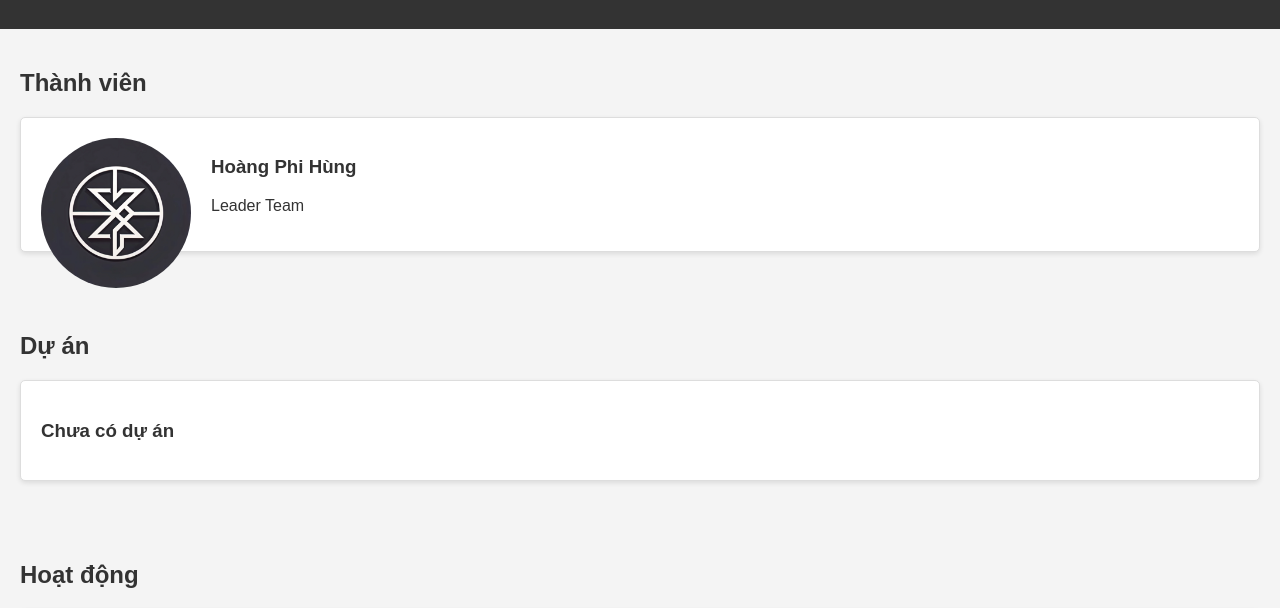
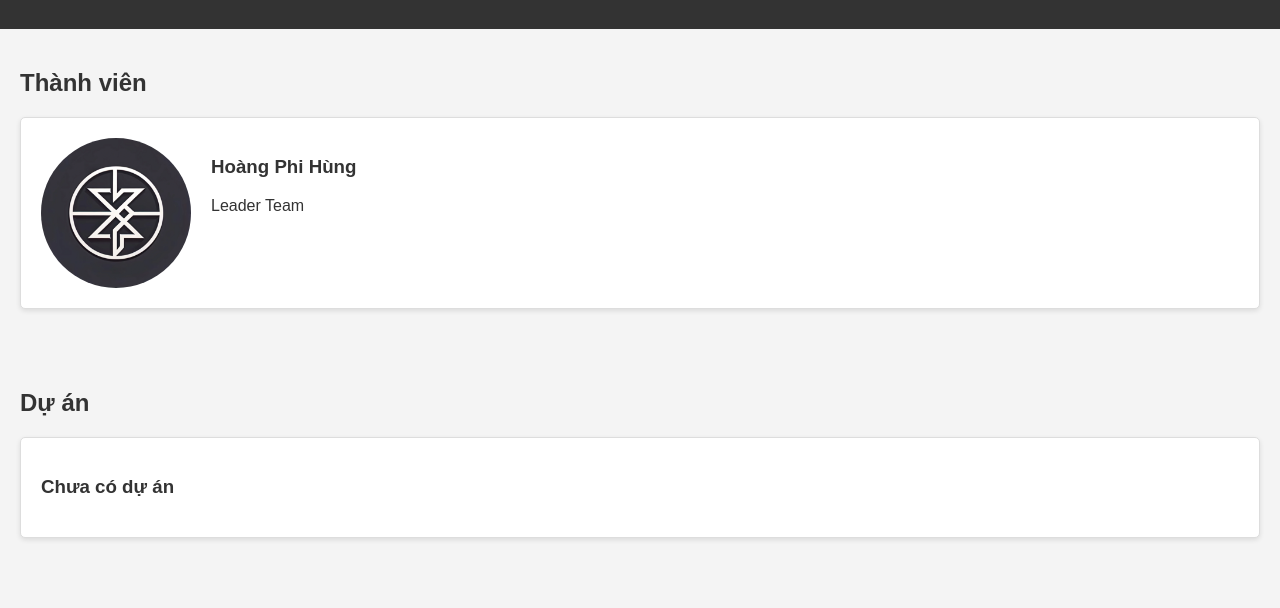
Before and after one commit to hung319/h4rs, a plain HTML site: page index.html in a window 1280 px wide. Shown: the part 125-733 px from the top of the page. Drawn offline with Linux system fonts and the light colour scheme.

Commit message:
Update index.html

```diff
--- a/index.html
+++ b/index.html
@@ -5,7 +5,6 @@
     <meta name="viewport" content="width=device-width, initial-scale=1.0">
     <title>H4RS</title>
     <style>
-        /* CSS cho trang web */
         body {
             font-family: sans-serif;
             margin: 0;
@@ -24,7 +23,7 @@
         nav ul {
             list-style: none;
             padding: 0;
-            text-align: center; /* Can giữa menu */
+            text-align: center;
         }
 
         nav li {
@@ -35,11 +34,11 @@
         nav a {
             color: #fff;
             text-decoration: none;
-            padding: 5px 10px; /* Thêm padding cho menu */
+            padding: 5px 10px;
         }
 
         nav a:hover {
-            background-color: #555; /* Hiệu ứng hover cho menu */
+            background-color: #555;
         }
 
         section {
@@ -51,16 +50,23 @@
             border: 1px solid #ddd;
             padding: 20px;
             margin-bottom: 20px;
-            box-shadow: 0 2px 5px rgba(0,0,0,0.1); /* Đổ bóng */
-            border-radius: 5px; /* Bo tròn góc */
+            box-shadow: 0 2px 5px rgba(0,0,0,0.1);
+            border-radius: 5px;
+            overflow: hidden; /* Key: Prevents content from overflowing */
         }
 
         .member img {
-    width: 150px; /* Chiều rộng cố định là 150px */
-    height: 150px; /* Chiều cao cố định là 150px */
-    border-radius: 50%; /* Hình tròn */
-    float: left;
-    margin-right: 20px;
+            max-width: 150px; /* Key: Ensures image doesn't exceed container */
+            height: auto;     /* Key: Maintains aspect ratio */
+            border-radius: 50%;
+            float: left;
+            margin-right: 20px;
+            display: block; /* Prevents potential whitespace issues */
+        }
+        .member h3, .member p{
+            overflow: hidden; /* Prevents text from overflowing */
+            text-overflow: ellipsis; /* Adds ellipsis (...) for overflowed text */
+            white-space: nowrap;  /* Prevents text from wrapping */
         }
 
         footer {
@@ -70,15 +76,14 @@
             text-align: center;
         }
 
-        /* Hiệu ứng hover cho thành viên, dự án, hoạt động */
         .member:hover, .project:hover, .activity:hover {
-            transform: translateY(-5px); /* Di chuyển lên trên */
-            box-shadow: 0 5px 10px rgba(0,0,0,0.15); /* Đổ bóng đậm hơn */
-            transition: all 0.3s ease; /* Tạo hiệu ứng mượt mà */
+            transform: translateY(-5px);
+            box-shadow: 0 5px 10px rgba(0,0,0,0.15);
+            transition: all 0.3s ease;
         }
-    </style>
+</style>
 </head>
-<body>
+</body>
     <header>
         <h1>H4RS</h1>
         <nav>
```
